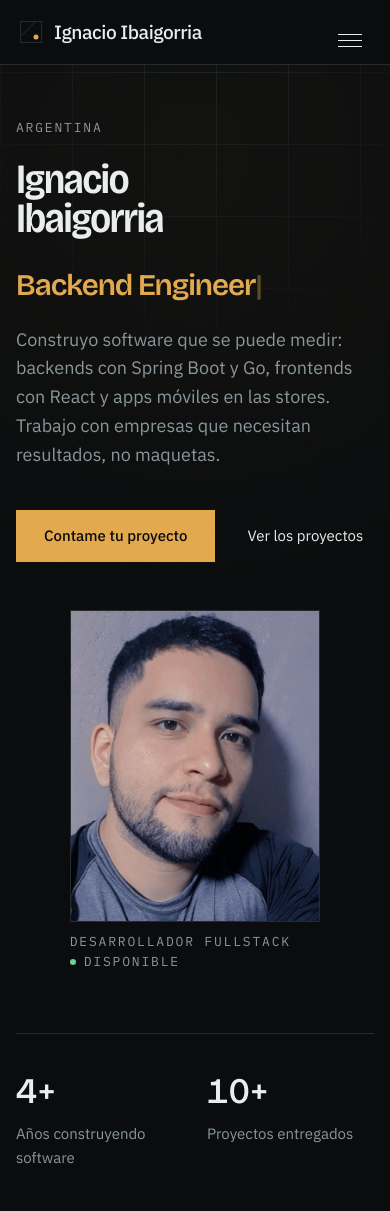
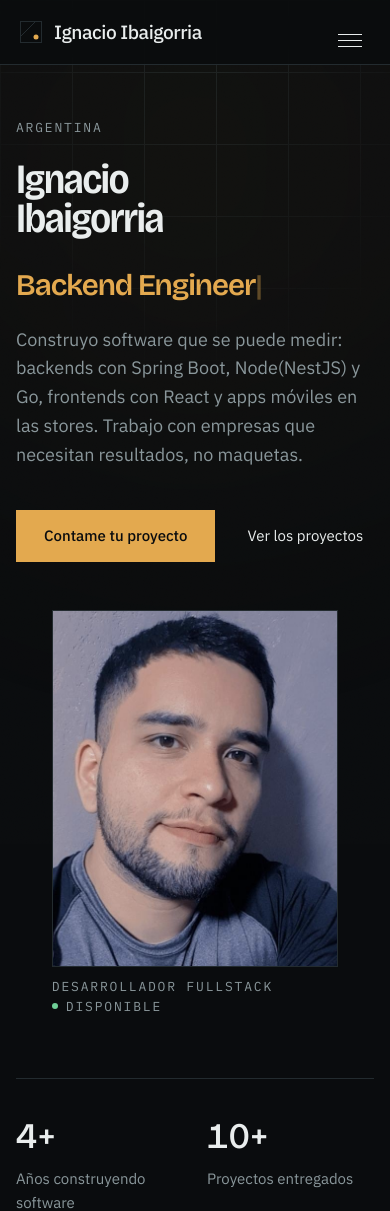
Before and after one commit to IgnacioIbaigorria/portfolio, a React (Create React App) app: page / in a window 390 px wide. Shown: the top 1211 px of the page. Built offline with nearby package versions, Linux system fonts and the light colour scheme.

Commit message:
fix imagen

```diff
--- a/src/pages/Home.js
+++ b/src/pages/Home.js
@@ -270,7 +270,7 @@ const Home = () => {
           </motion.p>
 
           <motion.p {...rise(0.32)} className="mt-6 max-w-measure text-lead text-muted">
-            Construyo software que se puede medir: backends con Spring Boot y Go, frontends con React
+            Construyo software que se puede medir: backends con Spring Boot, Node(NestJS) y Go, frontends con React
             y apps móviles en las stores. Trabajo con empresas que necesitan resultados, no
             maquetas.
           </motion.p>
@@ -289,7 +289,7 @@ const Home = () => {
         </div>
 
         <motion.div {...rise(0.3)} className="lg:col-span-5">
-          <figure className="relative mx-auto w-[70%] max-w-[340px] lg:ml-auto lg:mr-0">
+          <figure className="relative mx-auto w-[80%] max-w-[340px] lg:ml-auto lg:mr-0">
             <div className="overflow-hidden border border-line bg-inset">
               <img
                 src="/images/profile.png"
```
